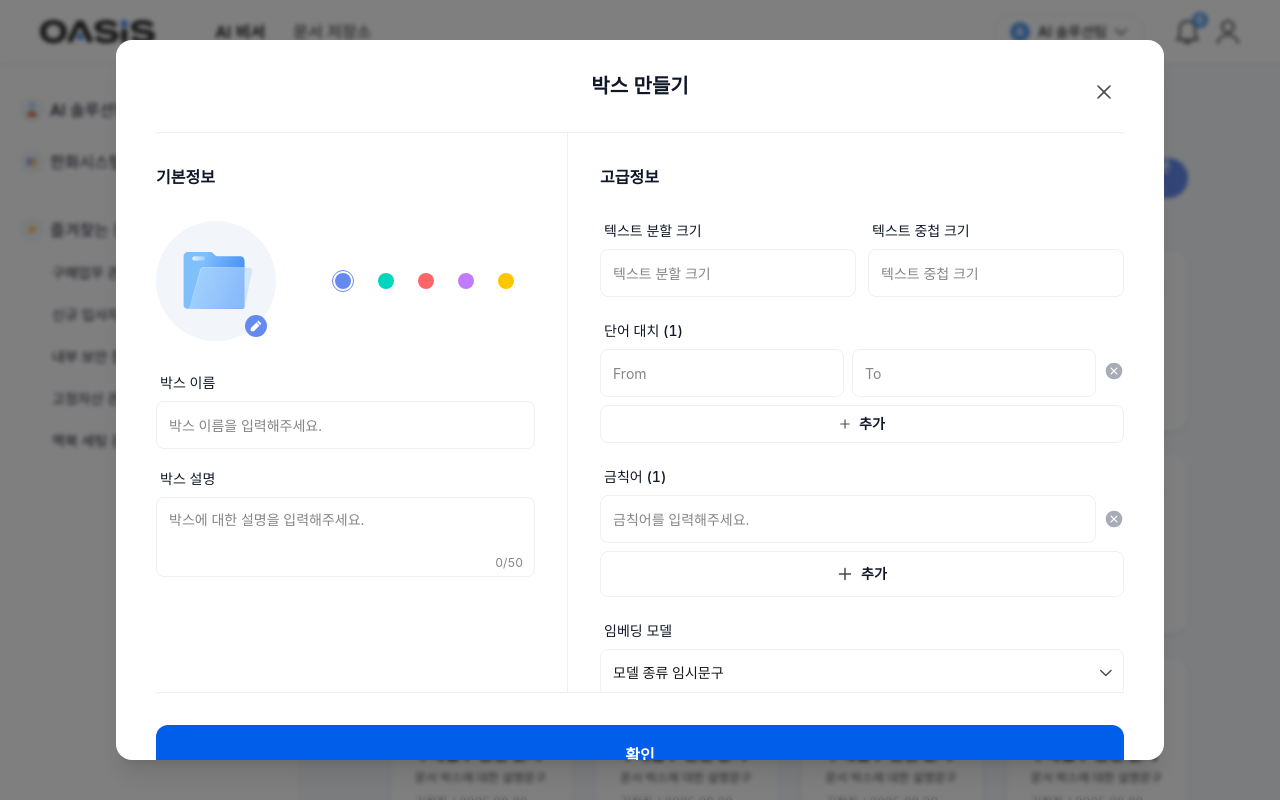
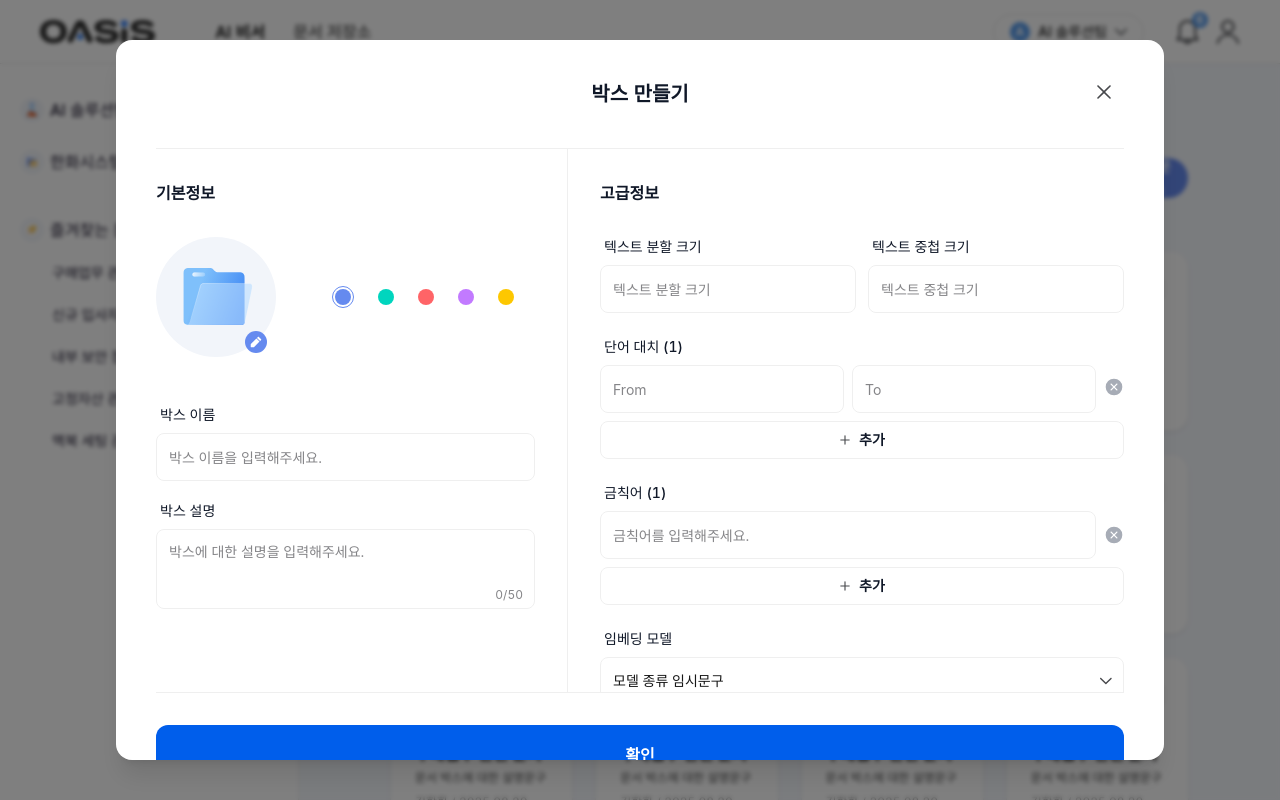
Before and after one commit to jieunchoi-hw/oasis-fe-portal-vue, a Vue app: page / in a window 1280 px wide. Both pictures are taken after a click on the button "새로운 박스". Built offline with nearby package versions, Linux system fonts and the light colour scheme.

Commit message:
scroll 및 button 기본적으로 cursor pointer

```diff
--- a/src/components/CreateBoxModal.vue
+++ b/src/components/CreateBoxModal.vue
@@ -13,7 +13,7 @@
       style="width: 1048px; max-width: 90vw"
     >
       <!-- 모달 헤더 -->
-      <div class="relative flex items-center justify-center px-10 py-8">
+      <div class="relative flex items-center justify-center px-10 py-10">
         <h2 class="text-xl font-semibold text-gray-900">박스 만들기</h2>
         <button
           @click="closeModal"
@@ -28,7 +28,7 @@
       </div>
 
       <!-- 모달 컨텐츠 -->
-      <div class="px-10 max-h-140 overflow-y-auto">
+      <div class="px-10 max-h-[34rem] overflow-y-auto">
         <!-- 구분선 -->
         <div class="w-full h-px bg-gray-200"></div>
         <div class="flex gap-8">
@@ -38,7 +38,7 @@
             <h3 class="text-base font-semibold text-gray-900 mb-8">기본정보</h3>
 
             <!-- 아바타 및 색상 선택기 -->
-            <div class="flex items-center justify-start gap-14 mb-8">
+            <div class="flex items-center justify-start gap-14 mb-12">
               <div
                 class="relative w-30 h-30 rounded-full flex items-center justify-center"
                 style="background-color: #f2f5fa"
@@ -240,12 +240,12 @@
                 </div>
                 <button
                   @click="addForbiddenWord"
-                  class="w-full flex items-center justify-center gap-2 px-4 py-3 border border-gray-200 rounded-lg text-sm font-semibold text-gray-900 hover:bg-gray-50 transition-colors"
+                  class="w-full flex items-center justify-center gap-2 px-4 py-2 border border-gray-200 rounded-lg text-sm font-semibold text-gray-900 hover:bg-gray-50 transition-colors"
                 >
                   <img
                     src="@/assets/icons/plus-button-icon-2.svg"
                     alt="추가"
-                    class="w-4 h-4"
+                    class="w-3 h-3"
                   />
                   추가
                 </button>
@@ -363,45 +363,3 @@ const handleSubmit = () => {
   emit("submit", submitData);
 };
 </script>
-
-<style scoped>
-.w-30 {
-  width: 120px;
-}
-
-.h-30 {
-  height: 120px;
-}
-
-.w-5\.5 {
-  width: 22px;
-}
-
-.h-5\.5 {
-  height: 22px;
-}
-
-.py-4\.5 {
-  padding-top: 18px;
-  padding-bottom: 18px;
-}
-
-/* 스크롤바 스타일링 */
-::-webkit-scrollbar {
-  width: 6px;
-}
-
-::-webkit-scrollbar-track {
-  background: #f1f1f1;
-  border-radius: 3px;
-}
-
-::-webkit-scrollbar-thumb {
-  background: #c1c1c1;
-  border-radius: 3px;
-}
-
-::-webkit-scrollbar-thumb:hover {
-  background: #a1a1a1;
-}
-</style>
--- a/src/styles/main.css
+++ b/src/styles/main.css
@@ -1,6 +1,18 @@
 @import "tailwindcss";
 @import "./scrollbar.css";
 @custom-variant dark (&:where(.dark, .dark *));
+
+@layer base {
+  /* 버튼 기본 스타일 */
+  button {
+    @apply cursor-pointer;
+  }
+
+  /* 비활성화된 버튼은 제외 */
+  button:disabled {
+    @apply cursor-not-allowed;
+  }
+}
 
 @font-face {
   font-family: "Pretendard Variable";
--- a/src/styles/scrollbar.css
+++ b/src/styles/scrollbar.css
@@ -4,7 +4,7 @@
 }
 
 ::-webkit-scrollbar-track {
-  background: color-mix(in srgb, var(--gray-300) 10%, transparent);
+  background: transparent;
   border-radius: 3px;
 }
 
@@ -24,7 +24,7 @@ html::-webkit-scrollbar {
 }
 
 html::-webkit-scrollbar-track {
-  background: color-mix(in srgb, var(--gray-300) 10%, transparent);
+  background: transparent;
   border-radius: 4px;
 }
 
@@ -39,7 +39,7 @@ html::-webkit-scrollbar-thumb:hover {
 
 /* 다크모드 지원 */
 .dark ::-webkit-scrollbar-track {
-  background: color-mix(in srgb, var(--gray-400) 15%, transparent);
+  background: transparent;
 }
 
 .dark ::-webkit-scrollbar-thumb {
@@ -51,7 +51,7 @@ html::-webkit-scrollbar-thumb:hover {
 }
 
 .dark html::-webkit-scrollbar-track {
-  background: color-mix(in srgb, var(--gray-400) 15%, transparent);
+  background: transparent;
 }
 
 .dark html::-webkit-scrollbar-thumb {
@@ -65,13 +65,11 @@ html::-webkit-scrollbar-thumb:hover {
 /* Firefox 지원 */
 * {
   scrollbar-width: thin;
-  scrollbar-color: color-mix(in srgb, var(--gray-500) 20%, transparent)
-    color-mix(in srgb, var(--gray-300) 10%, transparent);
+  scrollbar-color: color-mix(in srgb, var(--gray-500) 20%, transparent) transparent;
 }
 
 .dark * {
-  scrollbar-color: color-mix(in srgb, var(--gray-300) 25%, transparent)
-    color-mix(in srgb, var(--gray-400) 15%, transparent);
+  scrollbar-color: color-mix(in srgb, var(--gray-300) 25%, transparent) transparent;
 }
 
 /* 스크롤바 모서리 스타일 */
--- a/src/views/Home.vue
+++ b/src/views/Home.vue
@@ -41,7 +41,7 @@
         <!-- 새로운 박스 버튼 -->
         <button
           @click="openModal"
-          class="flex items-center justify-center gap-1 h-10 text-white rounded-full hover:opacity-90 transition-opacity"
+          class="flex items-center justify-center gap-1 h-10 text-white rounded-full hover:opacity-90 transition-opacity cursor-pointer"
           style="background-color: #658aef; padding: 10px 14px 10px 8px"
         >
           <div class="flex items-center justify-center w-6 h-6 px-1.5 py-1">
```
